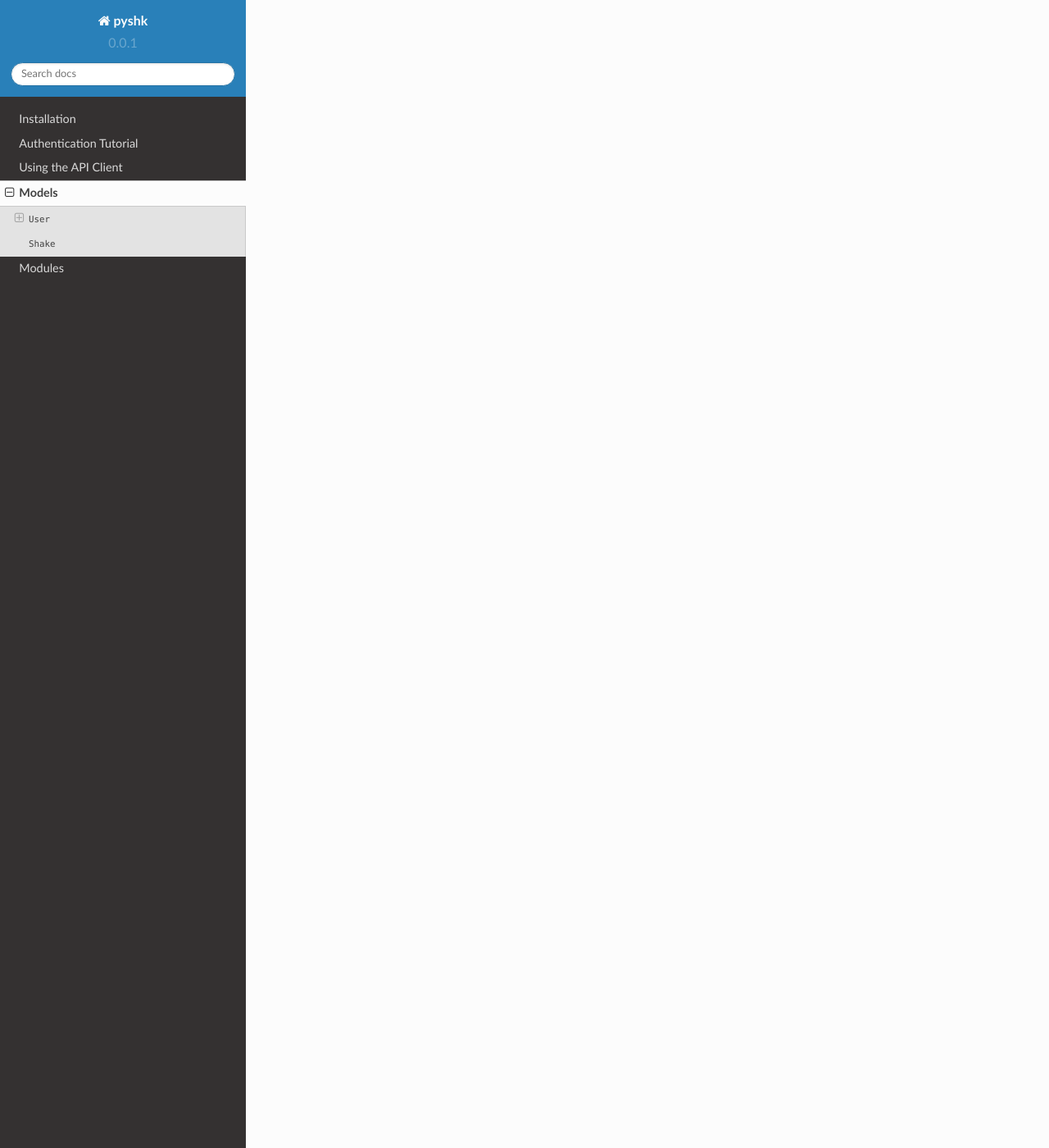
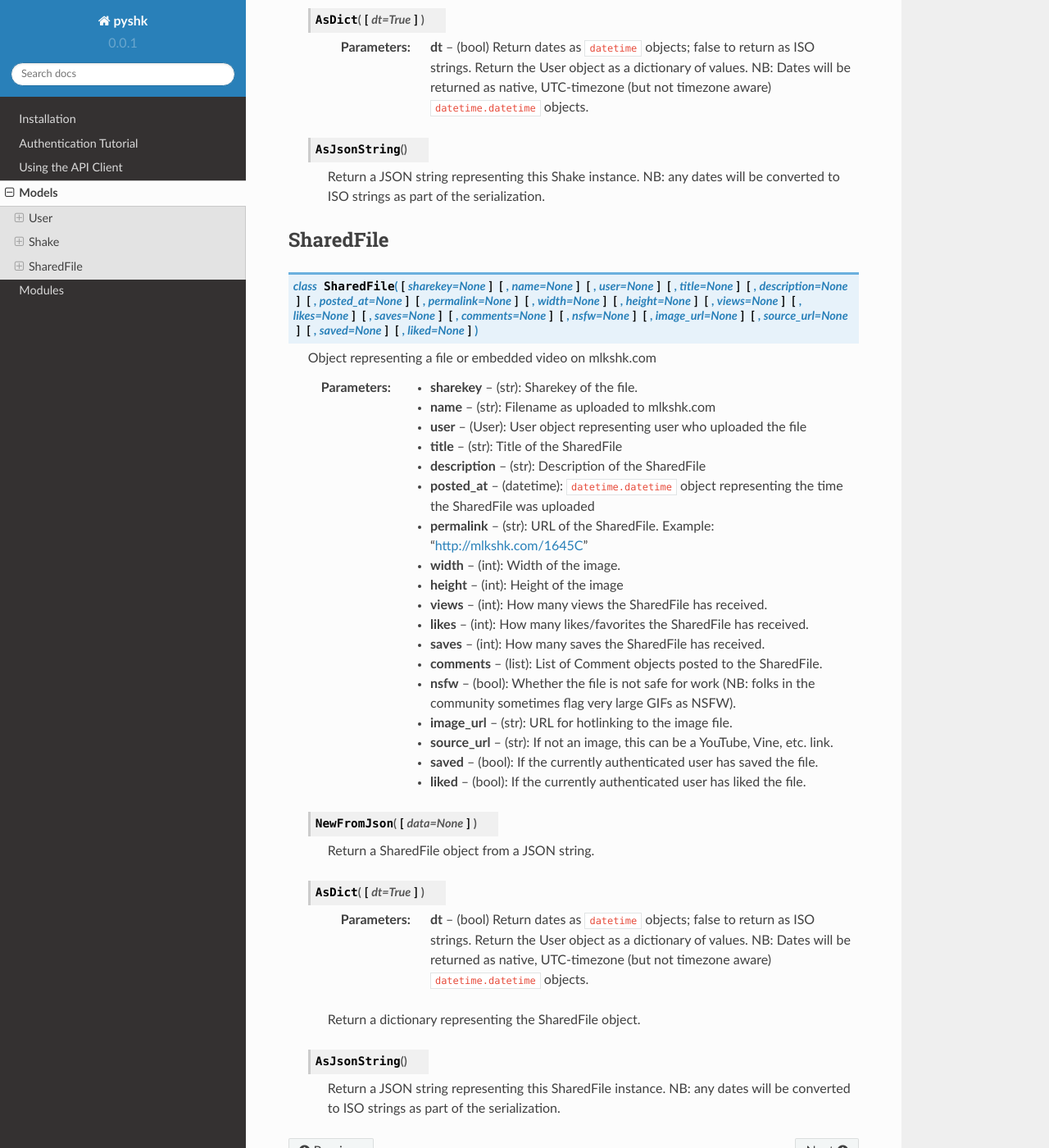
Before and after one commit to jeremylow/pyshk, a Sphinx documentation site: the page built from docs/source/models.rst, in a window 1280 px wide and 1400 px high, scrolled down 1413 px. Shown: the whole window at 82% size. Built offline with Sphinx 7.4.7 and the Read the Docs theme 2.0.0, drawn with Linux system fonts in a browser that asks for light colours; some of the changed text lies outside the part shown.

Commit message:
updates documentation with additional model information

```diff
--- a/docs/source/models.rst
+++ b/docs/source/models.rst
@@ -6,37 +6,44 @@ Models
 
 .. _models_user:
 
+User
+====
+
 .. class:: User([id=None], [name=None], [profile_image_url=None], [about=None], [website=None], [shakes=None])
 
-	Represents a User on mlkshk and has the properties listed below. User information cannot be changed via the API as there is no endpoint for this functionality.
+    Represents a User on mlkshk and has the properties listed below. User information cannot be changed via the API as there is no endpoint for this functionality.
 
-	:param id: (int) ID of the user for mlkshk; unable to be changed via mlkshk.com or the API.
-	:param name: (str): Username; unable to be changed via mlkshk.com or the API.
-	:param profile_image_url: (str): Profile picture of the user. User can change this on the website.
-	:param about: (str): Short description of the user.
-	:param website: (str): User's website (i.e., not the user's page on mlshk.com).
-	:param shakes: (list): List of :ref:`models_shake` objects.
+    :param id: (int) ID of the user for mlkshk; unable to be changed via mlkshk.com or the API.
+    :param name: (str): Username; unable to be changed via mlkshk.com or the API.
+    :param profile_image_url: (str): Profile picture of the user. User can change this on the website.
+    :param about: (str): Short description of the user.
+    :param website: (str): User's website (i.e., not the user's page on mlshk.com).
+    :param shakes: (list): List of :ref:`models_shake` objects.
 
-	.. _models_user_methods:
+    .. _models_user_methods:
 
-	.. method:: NewFromJson([data=None])
+    .. method:: NewFromJson([data=None])
 
-		Create a User object from a JSON string. Returns a User object.
+        Create a User object from a JSON string. Returns a User object.
 
-	.. method:: AsDict()
+    .. method:: AsDict([dt=True])
 
-		Return the User object as a dictionary of values. NB: Dates will be returned as native, UTC-timezone (but not timezone aware) ``datetime.datetime`` objects.
+        :param dt: (bool) Return dates as ``datetime`` objects; false to return as ISO strings.
+            Return the User object as a dictionary of values. NB: Dates will be returned as native, UTC-timezone (but not timezone aware) ``datetime.datetime`` objects.
 
-	.. method:: AsJsonString()
+    .. method:: AsJsonString()
 
-		Return the User object as JSON string. NB: any dates will be converted to ISO strings as part of the serialization.
+        Return the User object as JSON string. NB: any dates will be converted to ISO strings as part of the serialization.
 
 
 .. _models_shake:
 
+Shake
+=====
+
 .. class:: Shake([id=None], [name=None], [owner=None], [url=None], [thumbnail_url=None], [description=None], [type=None], [created_at=None], [updated_at=None])
 
-	Object representing a Shake on mlkshk.com
+    Object representing a Shake on mlkshk.com
 
     :param id: (id): ID of the Shake
     :param name: (str): Shake's name
@@ -44,6 +51,64 @@ Models
     :param url: (str): URL of the Shake (i.e., mlkshk.com/commute)
     :param thumbnail_url: (str): "Avatar" for the Shake
     :param description: (str): Description of the Shake
-    :param type: (str): ``user`` or ``group`` denoting whether the Shake is has no contributors other than the owner (``user`` shake) or many (``group`` shake).
+    :param type: (str): 'user' or 'group' denoting whether the Shake is has no contributors other than the owner (``user`` shake) or many (``group`` shake).
     :param created_at: (datetime): ``datetime.datetime`` representing the creation date & time of the Shake.
     :param updated_at: (datetime): Last modified ``datetime.datetime`` of the Shake.
+
+
+    .. method:: NewFromJson([data=None])
+
+        Return a Shake object from a JSON string.
+
+    .. method:: AsDict([dt=True])
+
+        :param dt: (bool) Return dates as ``datetime`` objects; false to return as ISO strings.
+            Return the User object as a dictionary of values. NB: Dates will be returned as native, UTC-timezone (but not timezone aware) ``datetime.datetime`` objects.
+
+    .. method:: AsJsonString()
+
+        Return a JSON string representing this Shake instance. NB: any dates will be converted to ISO strings as part of the serialization.
+
+.. _models_sharedfile:
+
+SharedFile
+==========
+
+.. class:: SharedFile([sharekey=None], [name=None], [user=None], [title=None], [description=None], [posted_at=None], [permalink=None], [width=None], [height=None], [views=None], [likes=None], [saves=None], [comments=None], [nsfw=None], [image_url=None], [source_url=None], [saved=None], [liked=None])
+
+    Object representing a file or embedded video on mlkshk.com
+
+    :param sharekey: (str): Sharekey of the file.
+    :param name: (str): Filename as uploaded to mlkshk.com
+    :param user: (User): User object representing user who uploaded the file
+    :param title: (str): Title of the SharedFile
+    :param description: (str): Description of the SharedFile
+    :param posted_at: (datetime): ``datetime.datetime`` object representing the time the SharedFile was uploaded
+    :param permalink: (str): URL of the SharedFile. Example: "http://mlkshk.com/1645C"
+    :param width: (int): Width of the image.
+    :param height: (int): Height of the image
+    :param views: (int): How many views the SharedFile has received.
+    :param likes: (int): How many likes/favorites the SharedFile has received.
+    :param saves: (int): How many saves the SharedFile has received.
+    :param comments: (list): List of Comment objects posted to the SharedFile.
+    :param nsfw: (bool): Whether the file is not safe for work (NB: folks in the community sometimes flag very large GIFs as NSFW).
+    :param image_url: (str): URL for hotlinking to the image file.
+    :param source_url: (str): If not an image, this can be a YouTube, Vine, etc. link.
+    :param saved: (bool): If the currently authenticated user has saved the file.
+    :param liked: (bool): If the currently authenticated user has liked the file.
+
+
+    .. method:: NewFromJson([data=None])
+
+        Return a SharedFile object from a JSON string.
+
+    .. method:: AsDict([dt=True])
+
+        :param dt: (bool) Return dates as ``datetime`` objects; false to return as ISO strings.
+            Return the User object as a dictionary of values. NB: Dates will be returned as native, UTC-timezone (but not timezone aware) ``datetime.datetime`` objects.
+
+        Return a dictionary representing the SharedFile object.
+
+    .. method:: AsJsonString()
+
+        Return a JSON string representing this SharedFile instance. NB: any dates will be converted to ISO strings as part of the serialization.
```
Also changed, not shown: 13 other files.
